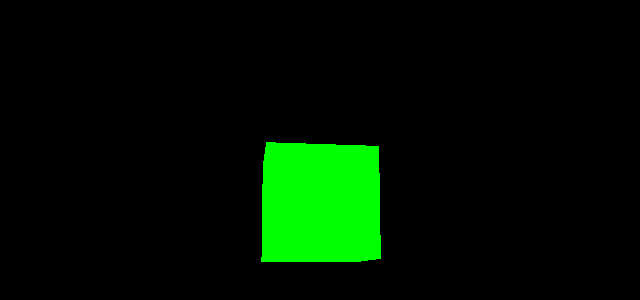
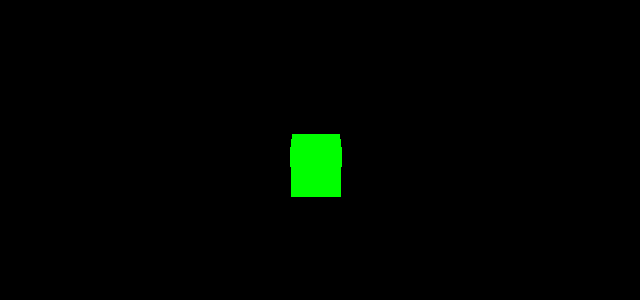
Before and after one commit to thefireball27/thefireball27, a plain HTML site: page index.html in a window 1280 px wide. Shown: the part 192-492 px from the top of the page, without its empty margins (324-964 px from the left). Drawn offline with nearby package versions, Linux system fonts and the light colour scheme.

Commit message:
Update index.html

```diff
--- a/index.html
+++ b/index.html
@@ -16,13 +16,14 @@
 </head>
 <body>
     <script src="https://cdnjs.cloudflare.com/ajax/libs/three.js/r128/three.min.js"></script>
+    <script src="https://cdnjs.cloudflare.com/ajax/libs/three.js/r128/controls/OrbitControls.js"></script>
     <script>
         // Set up the scene
         const scene = new THREE.Scene();
 
         // Set up the camera
         const camera = new THREE.PerspectiveCamera(75, window.innerWidth / window.innerHeight, 0.1, 1000);
-        camera.position.z = 5;
+        camera.position.set(0, 5, 10);
 
         // Set up the renderer
         const renderer = new THREE.WebGLRenderer();
@@ -33,20 +34,46 @@
         const geometry = new THREE.BoxGeometry();
         const material = new THREE.MeshBasicMaterial({ color: 0x00ff00 });
         const cube = new THREE.Mesh(geometry, material);
+        cube.position.y = 1;
         scene.add(cube);
 
-        // Animation loop
+        // Set up the OrbitControls for looking around
+        const controls = new THREE.OrbitControls(camera, renderer.domElement);
+
+        // Jumping mechanics
+        let velocityY = 0;
+        let isJumping = false;
+        const gravity = -0.1;
+        const jumpPower = 0.5;
+
         function animate() {
             requestAnimationFrame(animate);
 
-            // Rotate the cube
-            cube.rotation.x += 0.01;
-            cube.rotation.y += 0.01;
+            // Handle jumping
+            if (isJumping) {
+                velocityY += gravity; // Apply gravity
+                cube.position.y += velocityY; // Move cube by velocity
+                if (cube.position.y <= 1) { // Check if cube is on the ground
+                    cube.position.y = 1;
+                    isJumping = false;
+                }
+            }
+
+            // Update controls
+            controls.update();
 
             // Render the scene from the perspective of the camera
             renderer.render(scene, camera);
         }
         animate();
+
+        // Handle keyboard input
+        document.addEventListener('keydown', (event) => {
+            if (event.code === 'Space' && !isJumping) { // Space key for jumping
+                velocityY = jumpPower;
+                isJumping = true;
+            }
+        });
 
         // Handle window resizing
         window.addEventListener('resize', () => {
```
